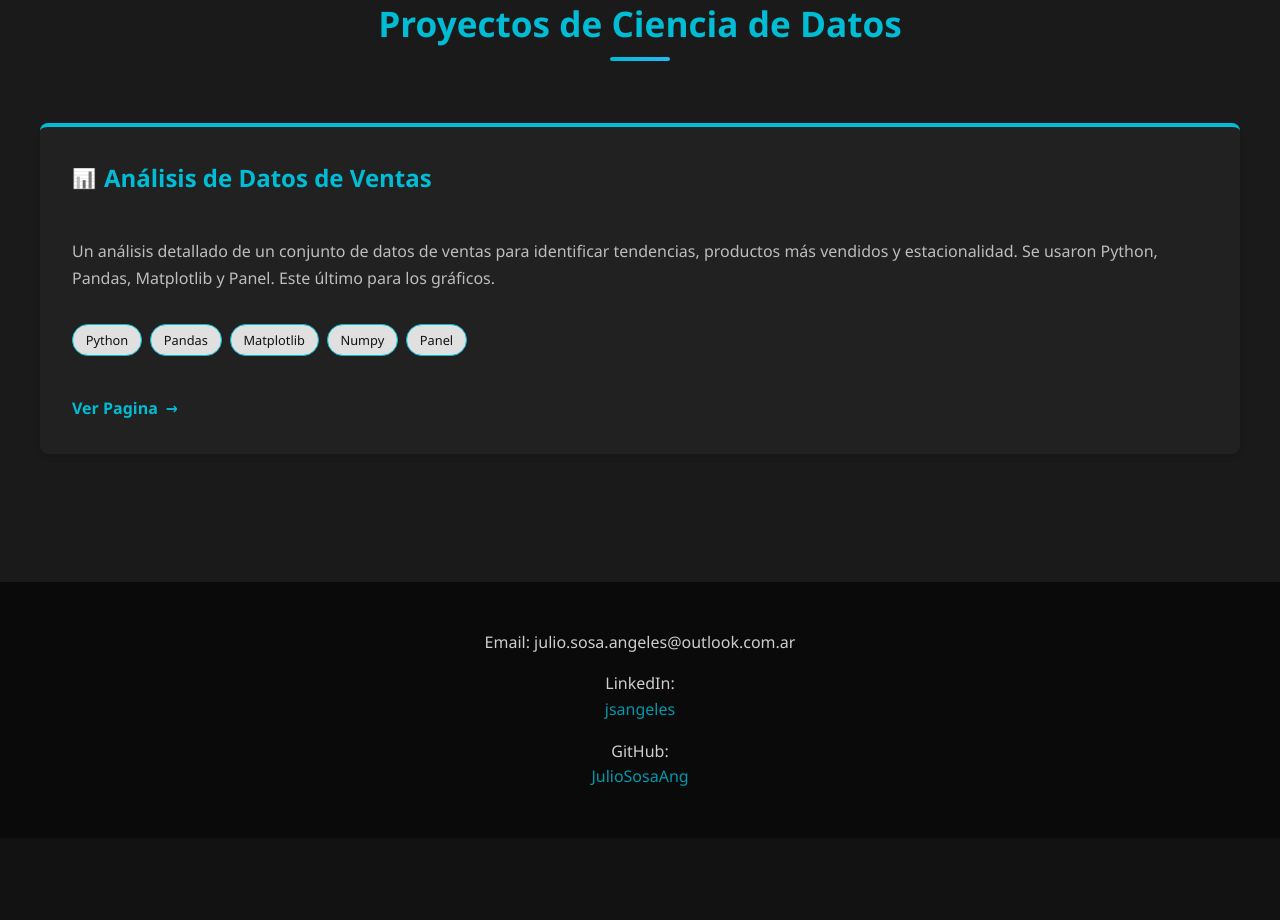
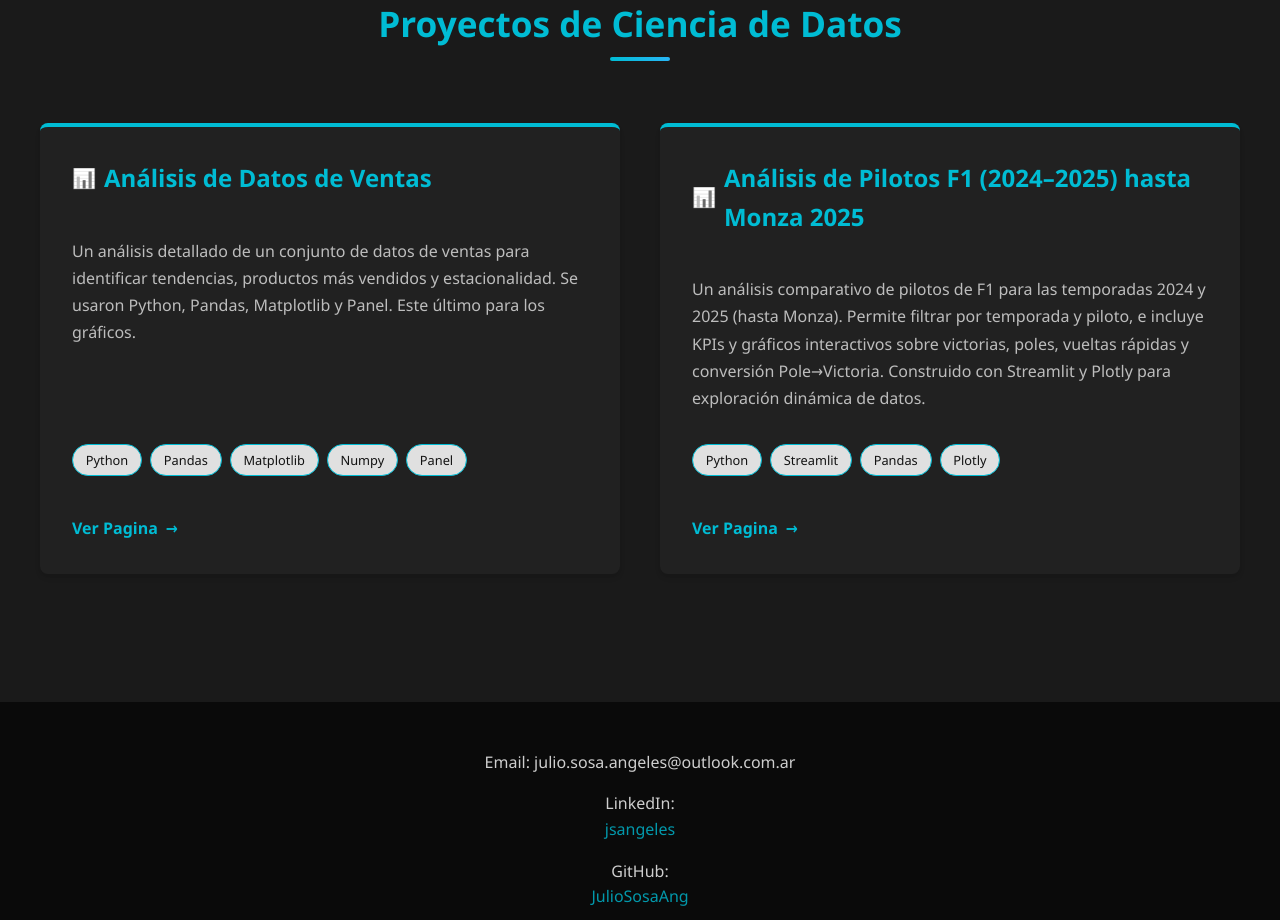
Before and after one commit to JulioSosaAng/mi-portfolio, a React (Vite) app: page / in a window 1280 px wide. Shown: the part 1320-2240 px from the top of the page. Before the commit the page ends 2158 px from the top, so only its background shows below. Built offline with nearby package versions, Linux system fonts and the light colour scheme.

Commit message:
Actualiza App.jsx

```diff
--- a/src/App.jsx
+++ b/src/App.jsx
@@ -10,12 +10,12 @@ const App = () => {
       link: "https://juliososaang.github.io/analisis_ventas/app.html",
       techs: ["Python", "Pandas", "Matplotlib","Numpy","Panel"]
     },
-    // {
-    //   title: "Clasificación de Especies de Flores",
-    //   description: "Modelo de machine learning para clasificar especies de flores basado en sus características. Implementado con scikit-learn y Python.",
-    //   link: "https://github.com/tu-usuario/proyecto-flores",
-    //   techs: ["Python", "scikit-learn", "Jupyter"]
-    // },
+    {
+      title: "Análisis de Pilotos F1 (2024–2025) hasta Monza 2025",
+      description: "Un análisis comparativo de pilotos de F1 para las temporadas 2024 y 2025 (hasta Monza). Permite filtrar por temporada y piloto, e incluye KPIs y gráficos interactivos sobre victorias, poles, vueltas rápidas y conversión Pole→Victoria. Construido con Streamlit y Plotly para exploración dinámica de datos.",
+      link: "https://f1-pilotos-2024-2025.streamlit.app/",
+      techs: ["Python", "Streamlit", "Pandas", "Plotly"]
+    },
     // Añade más proyectos aquí
   ];
 
```
